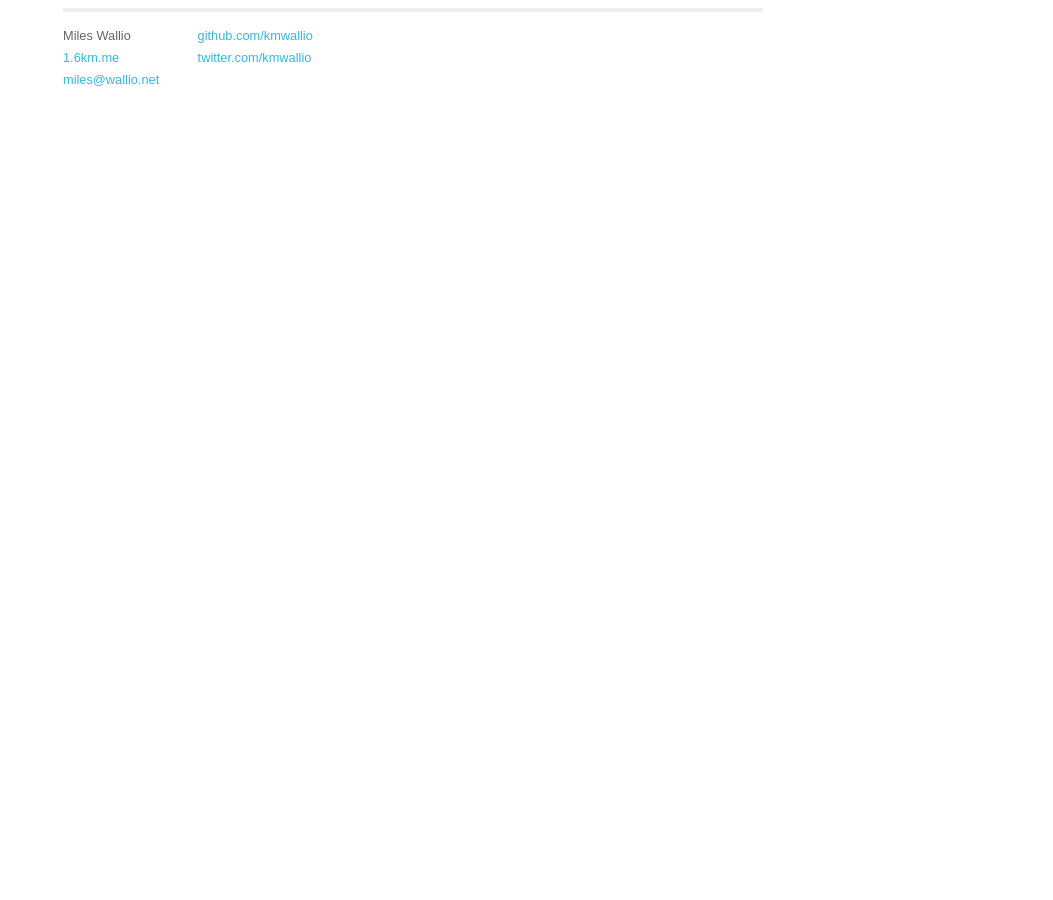
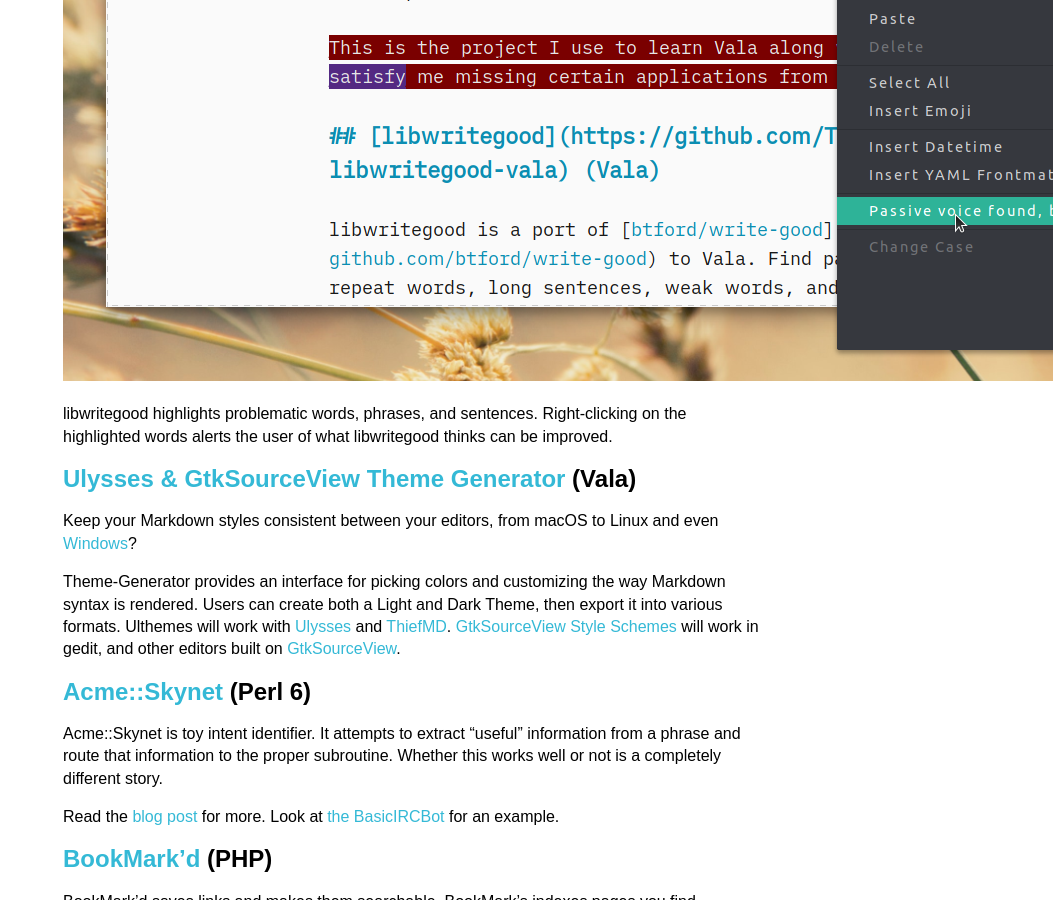
Before and after one commit to kmwallio/kmwallio.github.io, a Jekyll site: the page built from projects/index.md, in a window 1280 px wide and 900 px high, scrolled down 1001 px. Shown: the whole window, without its empty margins (227-1280 px from the left). Built offline with Jekyll 4.4.1, drawn with Linux system fonts in a browser that asks for light colours; before the commit the page ends 1106 px from its top, so only the background shows below that; some of the changed text lies outside the part shown.

Commit message:
Add recent projects

```diff
--- a/projects/index.md
+++ b/projects/index.md
@@ -8,6 +8,21 @@ title: Projects - Miles Wallio
 [ThiefMD](https://thiefmd.com) is a [Markdown](https://daringfireball.net/projects/markdown) editor inspired by [Ulysses](https://ulysses.app). The code is forked from [Quilter](https://github.com/lainsce/quilter). It uses [iA Writer Duospace](https://github.com/iaolo/iA-Fonts) as the font, and [Spledor](https://github.com/markdowncss/splendor) as the preview CSS.
 
 This is the project I use to learn Vala along with trying to satisfy me missing certain applications from my Mac.
+
+## [libwritegood](https://github.com/ThiefMD/libwritegood-vala) (Vala)
+
+libwritegood is a port of [btford/write-good](https://github.com/btford/write-good) to Vala. Find passive voice, repeat words, long sentences, weak words, and other style checks.
+
+![](/images/writegood.png)
+
+libwritegood highlights problematic words, phrases, and sentences. Right-clicking on the highlighted words alerts the user of what libwritegood thinks can be improved.
+
+
+## [Ulysses & GtkSourceView Theme Generator](https://github.com/ThiefMD/theme-generator) (Vala)
+
+Keep your Markdown styles consistent between your editors, from macOS to Linux and even [Windows](https://www.microsoft.com/store/apps/9PL1J21XF0PT)?
+
+Theme-Generator provides an interface for picking colors and customizing the way Markdown syntax is rendered. Users can create both a Light and Dark Theme, then export it into various formats. Ulthemes will work with [Ulysses](https://ulysses.app) and [ThiefMD](https://thiefmd.com). [GtkSourceView Style Schemes](https://wiki.gnome.org/Projects/GtkSourceView/StyleSchemes) will work in gedit, and other editors built on [GtkSourceView](https://wiki.gnome.org/Projects/GtkSourceView).
 
 ## [Acme::Skynet](https://github.com/kmwallio/Acme-Skynet) (Perl 6)
 
```
Also changed, not shown: images/writegood.png (added), 1 other file.
